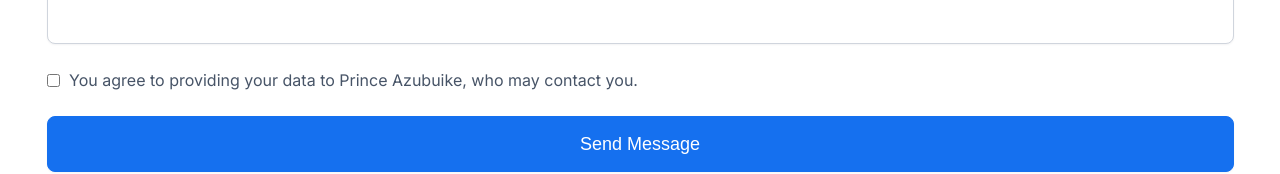
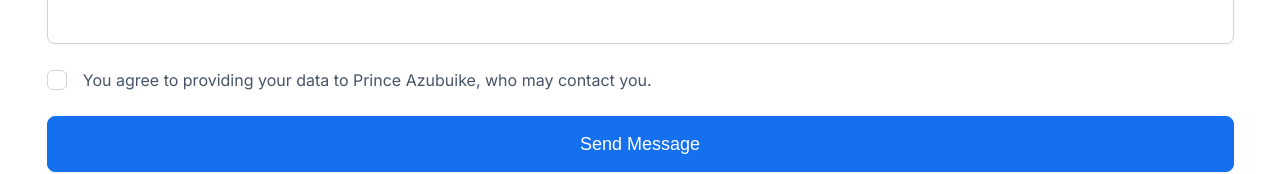
Before and after one commit to dprincecoder/hngi9-personal-profile, a React (Create React App) app: page /contact in a window 1280 px wide. Shown: the part 636-810 px from the top of the page. Built offline with nearby package versions, Linux system fonts and the light colour scheme; a web font is replaced by a local one.

Commit message:
added custom checkbox as per figma design

```diff
--- a/src/components/formElement/checkbox/Checkbox.js
+++ b/src/components/formElement/checkbox/Checkbox.js
@@ -23,6 +23,7 @@ const Checkbox = ({
         name={name}
         type="checkbox"
         checked={isChecked}
+        className={`${isChecked ? "checkbox-active" : ""}`}
         onChange={handleCheckbox}
         {...otherProps}
       />
--- a/src/components/formElement/checkbox/checkbox.css
+++ b/src/components/formElement/checkbox/checkbox.css
@@ -3,7 +3,7 @@
   flex-direction: row;
   align-items: center;
   margin: 1rem 0;
-position: relative;
+  position: relative;
 }
 
 .checkbox-wrap label {
@@ -15,7 +15,7 @@ position: relative;
   margin-left: 0.6rem;
   color: #475467;
 }
-/*
+
 .checkbox-wrap input[type="checkbox"] {
   -webkit-appearance: none;
   appearance: none;
@@ -30,19 +30,19 @@ position: relative;
   -moz-border-radius: 6px;
   -ms-border-radius: 6px;
   -o-border-radius: 6px;
-position:relative;
+  position: relative;
 }
 
 .checkbox-wrap input[type="checkbox"]:checked {
-  background: #1570ef;
+  background: transparent;
   border: 1px solid #1570ef;
   position: relative;
 }
 
-.checkbox-wrap input[type="checkbox"]::before {
+.checkbox-active::before {
   content: "\2714";
   font-size: 1.5em;
-  color: #fff;
+  color: #1570ef;
   position: absolute;
   right: 0px;
   top: -3px;
@@ -52,7 +52,6 @@ position:relative;
   border-color: #c0c0c0;
   background-color: #c0c0c0;
 }
-*/
 
 .checkbox-wrap input[type="checkbox"]:disabled + label {
   color: #c0c0c0;
```
